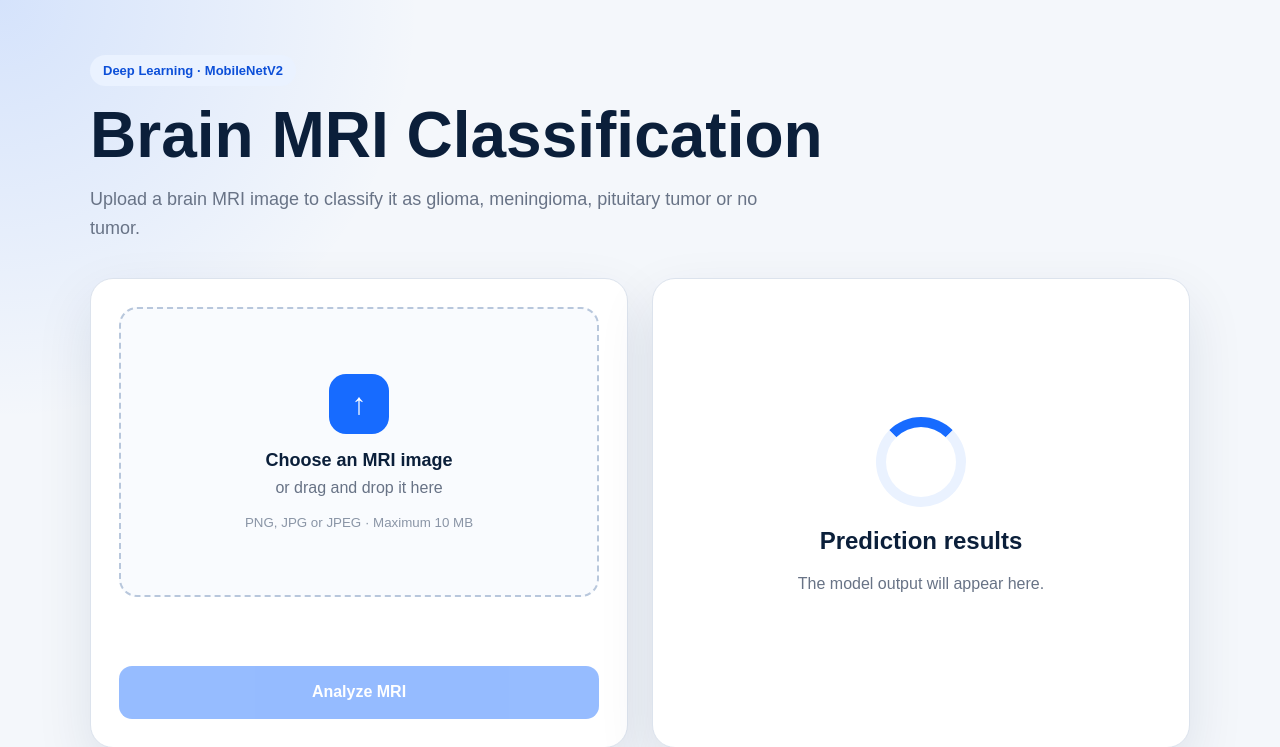
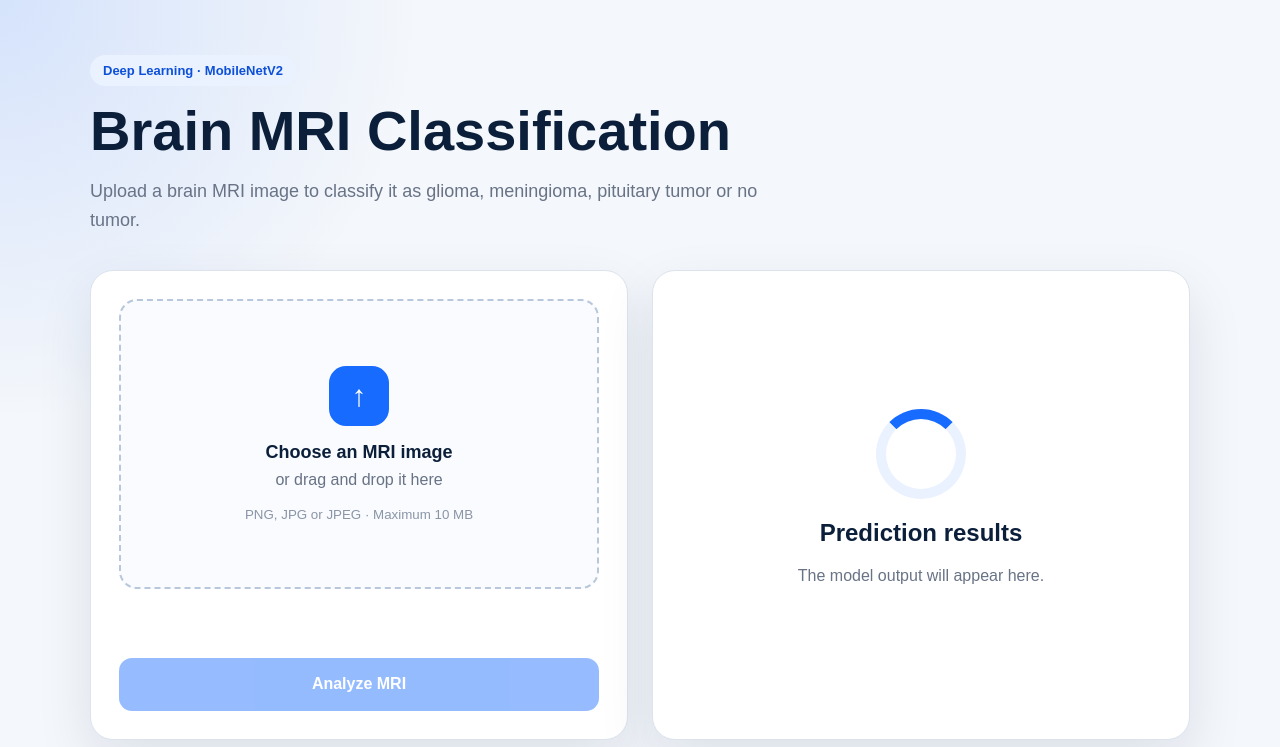
Before and after one commit to feridesyazar/brain-tumor-classification-app, a Flask app: page / in a window 1280 px wide. Shown: the top 747 px of the page. Run offline with Flask 3, Linux system fonts and the light colour scheme.

Commit message:
Refactor HTML structure and styles for clarity

```diff
--- a/templates/index.html
+++ b/templates/index.html
@@ -7,9 +7,7 @@
     <title>Brain MRI Classification</title>
 
     <style>
-        h1 {
-    font-size: clamp(2.5rem, 5vw, 4.5rem) !important;
-}
+
         * {
             box-sizing: border-box;
         }
@@ -47,7 +45,7 @@
         h1 {
             margin: 17px 0 12px;
             color: #0b1f3a;
-            font-size: clamp(38px, 7vw, 68px);
+            font-size: clamp(34px, 5vw, 56px);
             line-height: 1;
         }
 
```
